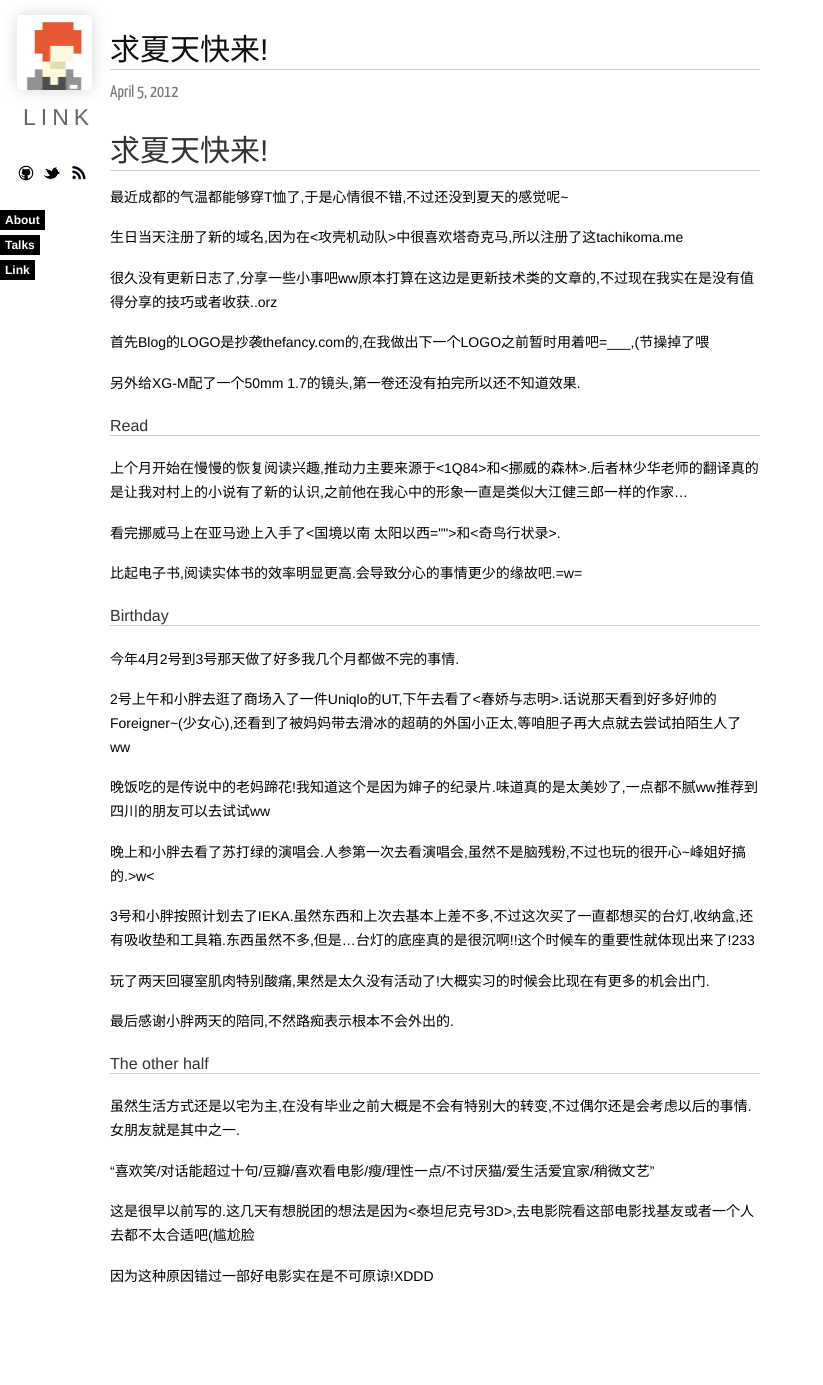
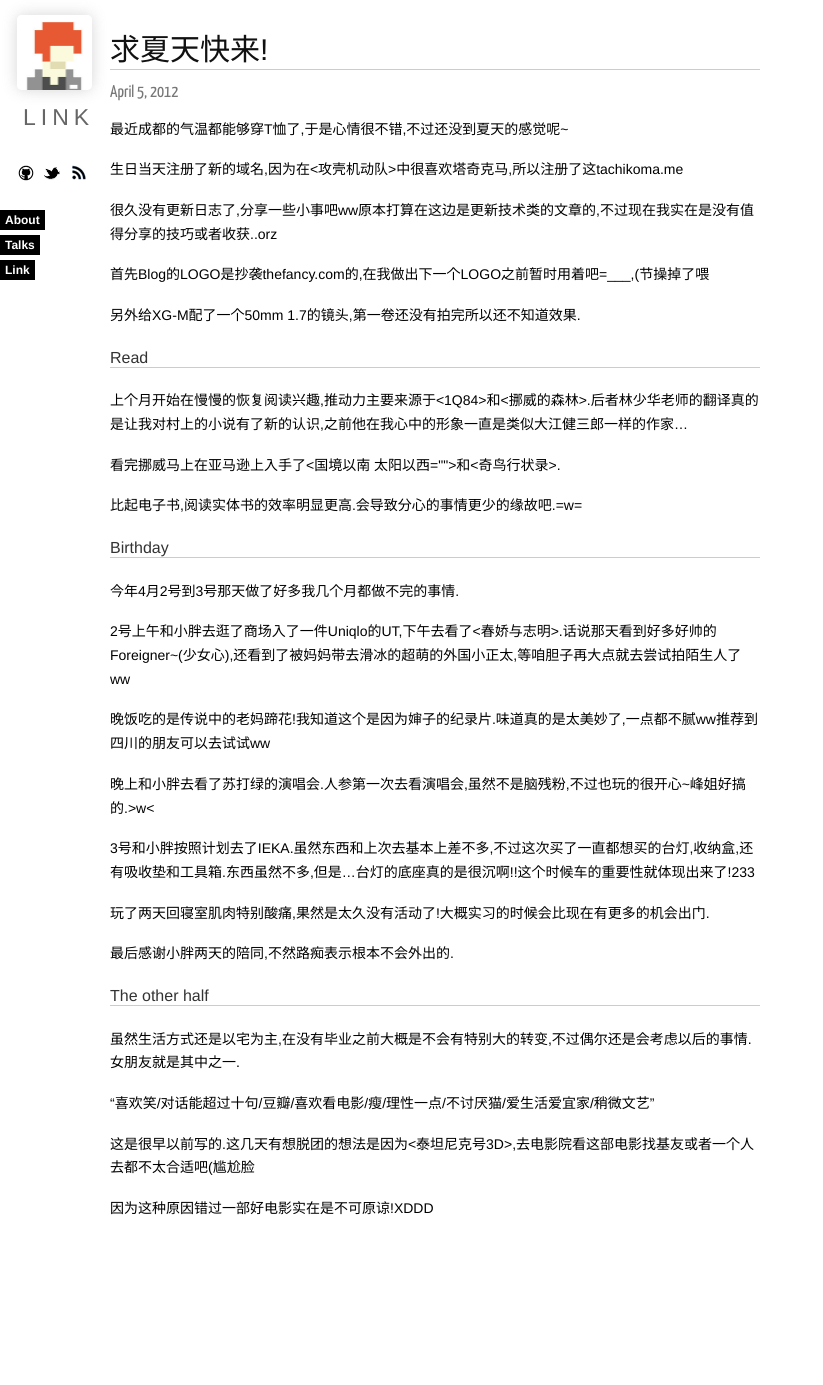
Before and after one commit to aioplkj/aioplkj.github.com, a Jekyll site: the page built from _posts/2012-4-5-summer.md, in a window 1280 px wide. Shown: the whole page, without its empty margins (0-823 px from the left). Built offline with Jekyll 4.4.1, drawn with Linux system fonts in a browser that asks for light colours; nearby versions of some CDN libraries; Markdown is read by kramdown in place of the engine named in the settings; comment, search, counter and statistics services are not loaded; after the commit the page ends 1318 px from its top, so only the background shows below that.

Commit message:
New post

```diff
--- a/_posts/2012-4-5-summer.md
+++ b/_posts/2012-4-5-summer.md
@@ -4,8 +4,6 @@ title: '求夏天快来!'
 permalink: /2012/4/5/summer/
 
 ---
-
-##求夏天快来!
 
 最近成都的气温都能够穿T恤了,于是心情很不错,不过还没到夏天的感觉呢~
 
```
